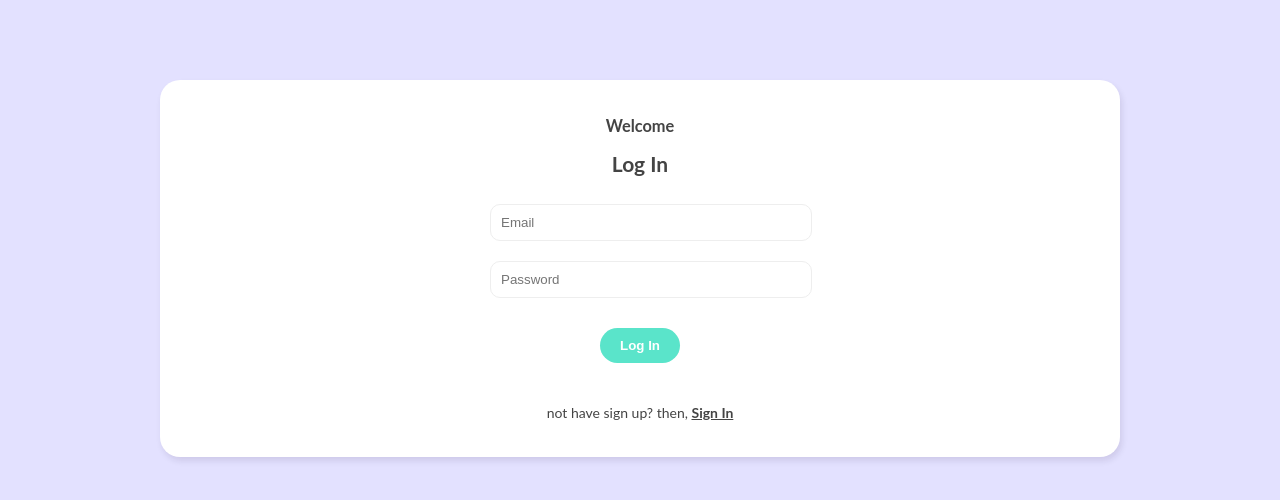
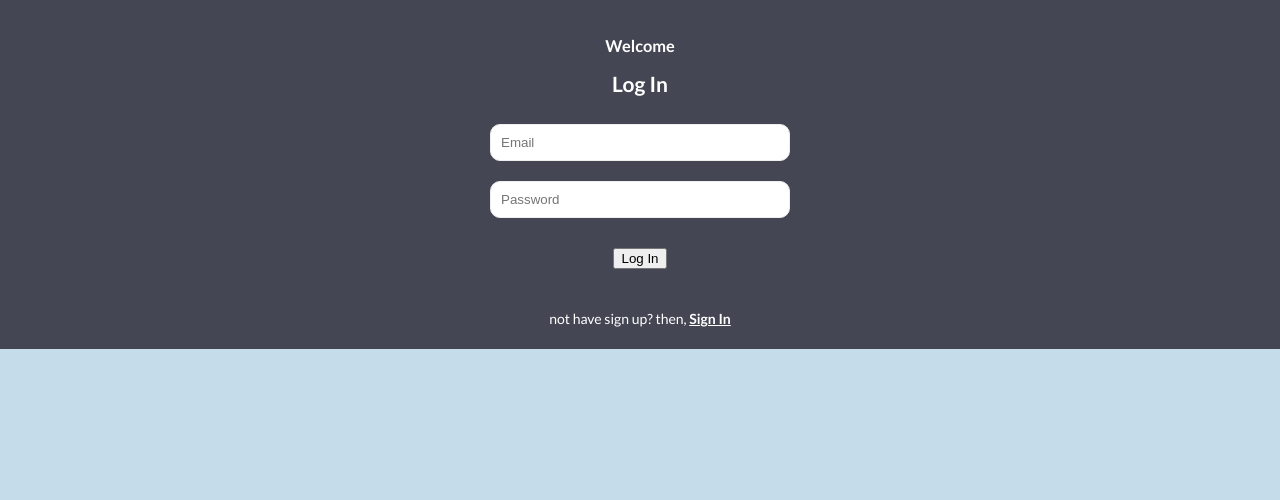
Before and after one commit to BongSeon/chatroom, a Vue app: page / in a window 1280 px wide. Shown: the top 500 px of the page. Built offline with nearby package versions, Linux system fonts and the light colour scheme; no server answers.

Commit message:
firabase auth 2차 완료

```diff
--- a/public/index.html
+++ b/public/index.html
@@ -13,10 +13,6 @@
     <title><%= htmlWebpackPlugin.options.title %></title>
   </head>
   <body>
-    <noscript>
-      <strong>We're sorry but <%= htmlWebpackPlugin.options.title %> doesn't work properly without JavaScript enabled. Please enable it to continue.</strong>
-    </noscript>
     <div id="app"></div>
-    <!-- built files will be auto injected -->
   </body>
 </html>
--- a/src/components/Navbar.vue
+++ b/src/components/Navbar.vue
@@ -6,34 +6,57 @@
       <button @click="handleLogout">logout</button>
     </div>
   </nav>
+  <nav v-else>
+    <!-- <div>
+      <p>다시 로그인해 주세요</p>
+      <button @click="handleGoHome">홈으로</button>
+    </div> -->
+  </nav>
 </template>
 
 <script>
-// import { getAuth } from 'firebase/auth'
 import useLogout from '../composables/useLogout'
 import getUser from '../composables/getUser'
+import { useRouter } from 'vue-router'
+import { onMounted } from 'vue'
+
 
 export default {
   setup() {
-    //const router = useRouter()
-    // const auth = getAuth()
-    // const user = auth.currentUser
-    const { user } = getUser()
-
+    const router = useRouter()
+    const { user, listenAuthStateChange } = getUser()
+    listenAuthStateChange()
 
     const { logout, error } = useLogout()
-    //console.log('getUser', user.value.email);
 
     const handleLogout = () => {
       logout()
-      //router.push({ name: 'Welcome' })
     }
 
-    return { user, handleLogout, error }
+    const handleGoHome = () => {
+      router.push({ name: 'Welcome' })
+    }
+
+    onMounted(() => {
+      setTimeout(() => {
+        console.log('mavbar mounted!')
+        // login check
+        console.log(user.value)
+        if(!user.value) {
+          router.push({ name: 'Welcome' })
+        }
+      }, 100);
+    })
+
+    return { user, handleLogout, error, handleGoHome }
   }
 }
 </script>
 
 <style>
-
+nav {
+  width: 30%;
+  height: 100vh;
+  background: #090909;
+}
 </style>
--- a/src/composables/getUser.js
+++ b/src/composables/getUser.js
@@ -6,15 +6,7 @@ const user = ref(null)
 const listenAuthStateChange = () => {
   const auth = getAuth()
   onAuthStateChanged(auth, (_user) => {
-    console.log('auth state changed: ', user)
-    if (_user) {
-      // User is signed in, see docs for a list of available properties
-      // https://firebase.google.com/docs/reference/js/firebase.User
-      const uid = _user.uid
-      // ...
-    } else {
-      // User is signed out
-    }
+    console.log('user state changed: ', _user)
     user.value = _user
   })
 }
--- a/src/css/chatroom.css
+++ b/src/css/home.css
@@ -3,18 +3,8 @@
   box-sizing: border-box;
 }
 
-body {
-  background: #C5DDEB;
-  font: 14px/20px "Lato", Arial, sans-serif;
-  padding: 40px 0;
-  color: white;
-}
-
 .container {
-  margin: 0 auto;
-  width: 750px;
   background: #444753;
-  border-radius: 5px;
 }
 
 .people-list {
--- a/src/css/main.css
+++ b/src/css/main.css
@@ -1,7 +1,8 @@
-body {
+/* body {
   background: #e3e1ff;
   color: #444;
 }
+
 .container {
   width: 90%;
   max-width: 960px;
@@ -9,12 +10,24 @@ body {
   border-radius: 20px;
   box-shadow: 2px 4px 6px rgba(28, 6, 49, 0.1);
   background: white;
+} */
+p {
+  margin: 0;
+  padding: 0;
+}
+
+body {
+  background: #C5DDEB;
+  font: 14px/20px "Lato", Arial, sans-serif;
+  color: white;
+  margin: 0;
+  padding: 0;
 }
 .error {
   color: #ff3f80;
   font-size: 14px;
 }
-button {
+/* button {
   text-decoration: none;
   background: #5ae4ca;
   color: white;
@@ -22,4 +35,4 @@ button {
   border: 0;
   border-radius: 20px;
   padding: 10px 20px;
-}
+} */
--- a/src/main.js
+++ b/src/main.js
@@ -3,10 +3,18 @@ import App from './App.vue'
 import router from './router'
 import { app } from './firebase/config'
 import getUser from './composables/getUser'
+import { getAuth, onAuthStateChanged } from 'firebase/auth'
 
 import './css/main.css'
 
-const { listenAuthStateChange } = getUser()
-listenAuthStateChange()
+//const { user } = getUser()
 
-createApp(App).use(router).mount('#app')
+let _app
+
+  const auth = getAuth()
+  onAuthStateChanged(auth, () => {
+    if(!_app){
+      console.log('onAuthStateChanged: ')
+      _app = createApp(App).use(router).mount('#app')
+    }
+  })
--- a/src/router/index.js
+++ b/src/router/index.js
@@ -1,6 +1,6 @@
 import { createRouter, createWebHistory } from 'vue-router'
 import Welcome from '../views/Welcome.vue'
-import Chatroom from '../views/Chatroom.vue'
+import Home from '../views/Home.vue'
 
 const routes = [
   {
@@ -9,9 +9,9 @@ const routes = [
     component: Welcome
   },
   {
-    path: '/chatroom',
-    name: 'Chatroom',
-    component: Chatroom
+    path: '/home',
+    name: 'Home',
+    component: Home
     // beforeEnter: requireAuth
   }
 ]
--- a/src/views/Chatroom.vue
+++ b/src/views/Home.vue
@@ -1,6 +1,5 @@
 <template>
-  <div class="chatroom">
-    <h1>Chatroom</h1>
+  <div class="container clearfix">
     <Navbar />
   </div>
 </template>
@@ -29,3 +28,7 @@ export default {
   }
 }
 </script>
+
+<style>
+@import url('../css/home.css');
+</style>
--- a/src/views/Welcome.vue
+++ b/src/views/Welcome.vue
@@ -28,7 +28,7 @@ export default {
 
     const enterChat = () => {
       console.log('enterChat')
-      router.push({ name: 'Chatroom' })
+      router.push({ name: 'Home' })
     }
 
     return { showLogin, enterChat }
```
